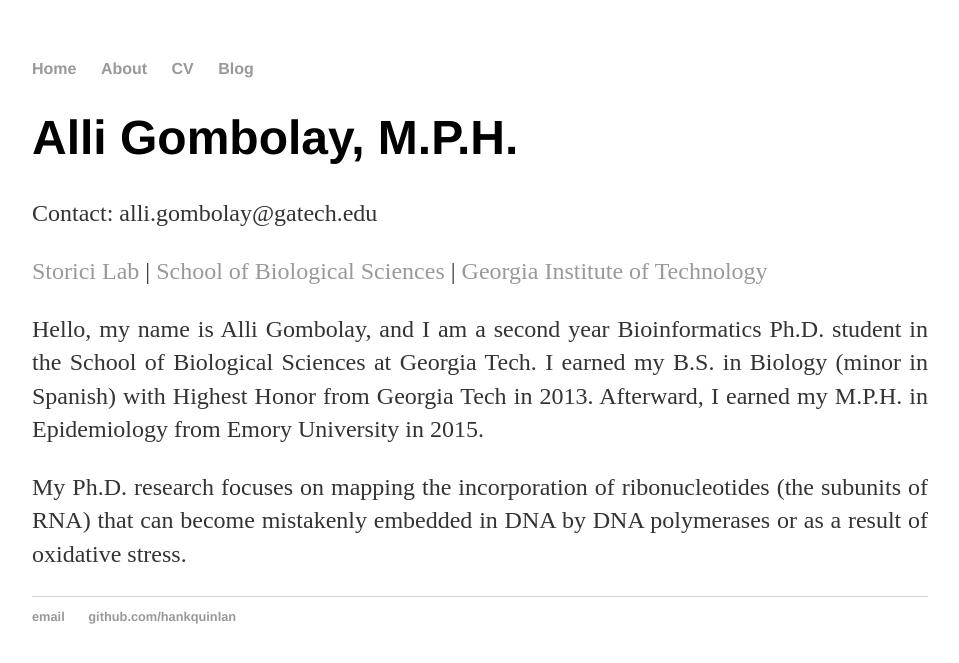
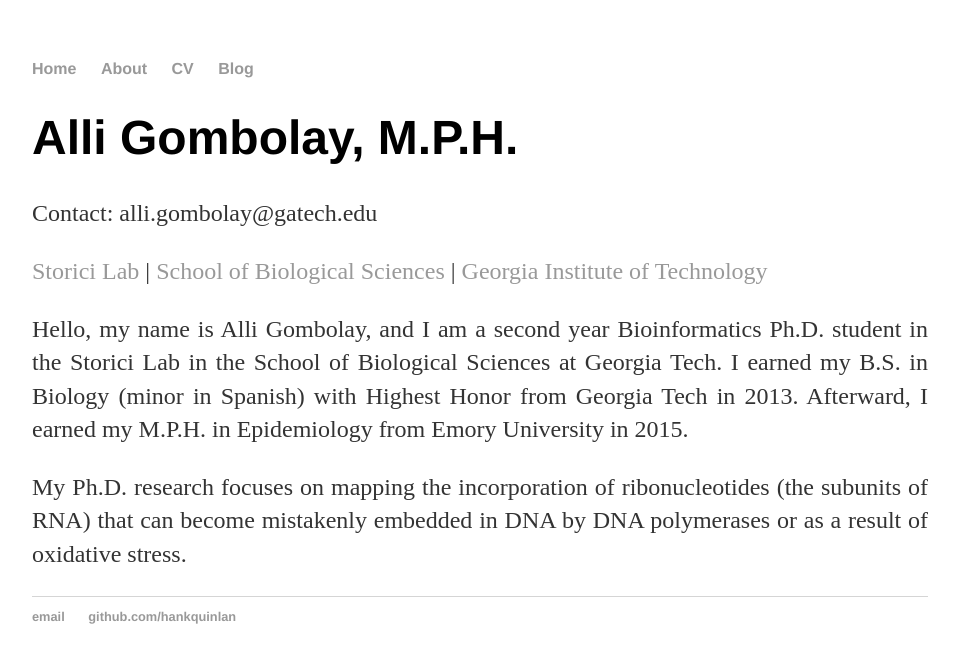
Before and after one commit to agombolay/agombolay.github.io, a Jekyll site: the page built from index.html, in a window 1280 px wide. Shown: the top 663 px of the page, without its empty margins (160-1119 px from the left). Built offline with Jekyll 4.4.1, drawn with Linux system fonts in a browser that asks for light colours.

Commit message:
Update index.html

```diff
--- a/index.html
+++ b/index.html
@@ -6,6 +6,6 @@
 	<h1>Alli Gombolay, M.P.H.</h1>
 	<p>Contact: alli.gombolay@gatech.edu</p>
 	<p><a href="http://www.storicilab.gatech.edu/">Storici Lab</a> | <a href="http://www.biology.gatech.edu/">School of Biological Sciences</a> | <a href="http://www.gatech.edu/">Georgia Institute of Technology</a></p>
-	<p align="justify">Hello, my name is Alli Gombolay, and I am a second year Bioinformatics Ph.D. student in the School of Biological Sciences at Georgia Tech.  I earned my B.S. in Biology (minor in Spanish) with Highest Honor from Georgia Tech in 2013.  Afterward, I earned my M.P.H. in Epidemiology from Emory University in 2015.</p>
+	<p align="justify">Hello, my name is Alli Gombolay, and I am a second year Bioinformatics Ph.D. student in the Storici Lab in the School of Biological Sciences at Georgia Tech.  I earned my B.S. in Biology (minor in Spanish) with Highest Honor from Georgia Tech in 2013.  Afterward, I earned my M.P.H. in Epidemiology from Emory University in 2015.</p>
 	<p align="justify">My Ph.D. research focuses on mapping the incorporation of ribonucleotides (the subunits of RNA) that can become mistakenly embedded in DNA by DNA polymerases or as a result of oxidative stress.</p>
 </div><!-- /.blurb -->
```
